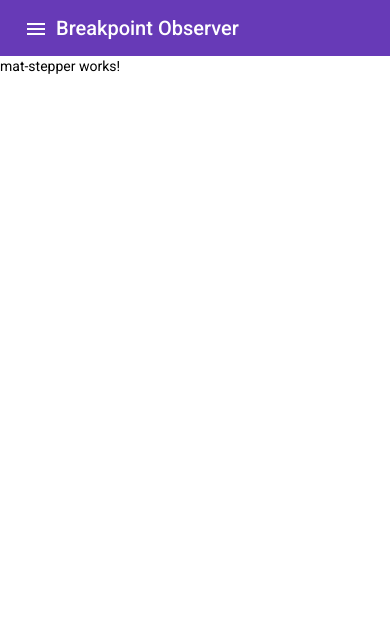
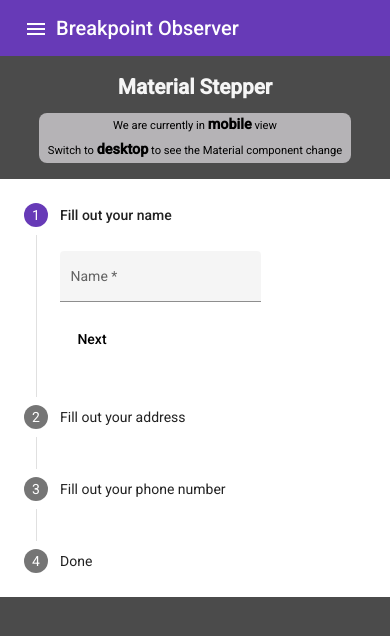
Before and after one commit to veloeditor/Angular-Breakpoint-Observer, an Angular app in the folder angular-breakpoint-observer/: page /stepper in a window 390 px wide. Shown: the top 636 px of the page. Built offline with nearby package versions, Linux system fonts and the light colour scheme.

Commit message:
added stepper code and can now show a horizontal to vertical layout depending on if you're in mobile or not

```diff
--- a/angular-breakpoint-observer/src/app/app.module.ts
+++ b/angular-breakpoint-observer/src/app/app.module.ts
@@ -10,6 +10,7 @@ import { HeaderComponent } from './components/header/header.component';
 import { HeaderMobileComponent } from './components/header-mobile/header-mobile.component';
 import { TableComponent } from './components/table/table.component';
 import { MatStepperComponent } from './components/mat-stepper/mat-stepper.component';
+import { FormsModule, ReactiveFormsModule } from '@angular/forms';
 
 @NgModule({
   declarations: [
@@ -25,7 +26,9 @@ import { MatStepperComponent } from './components/mat-stepper/mat-stepper.compon
     BrowserModule,
     AppRoutingModule,
     BrowserAnimationsModule,
-    MaterialModule
+    MaterialModule,
+    FormsModule,
+    ReactiveFormsModule
   ],
   providers: [],
   bootstrap: [AppComponent]
--- a/angular-breakpoint-observer/src/app/components/header-mobile/header-mobile.component.html
+++ b/angular-breakpoint-observer/src/app/components/header-mobile/header-mobile.component.html
@@ -9,8 +9,7 @@
   </button>
   <mat-menu #menu="matMenu">
     <button mat-menu-item><a routerLink="table">Material Table</a></button>
-    <button mat-menu-item>Contact Us</button>
-    <button mat-menu-item>Log Out</button>
+    <button mat-menu-item><a routerLink="stepper">Material Stepper</a></button>
   </mat-menu>
   <a routerLink="">Breakpoint Observer</a>
   <span class="example-spacer"></span>
--- a/angular-breakpoint-observer/src/app/components/mat-stepper/mat-stepper.component.html
+++ b/angular-breakpoint-observer/src/app/components/mat-stepper/mat-stepper.component.html
@@ -1 +1,69 @@
-<p>mat-stepper works!</p>
+<div class="wrapper-container">
+  <h1 class="table-title">Material Stepper</h1>
+  <h4 class="subtitle">
+    We are currently in <span>{{ isMobile ? "mobile" : "desktop" }}</span> view
+    <br />
+    Switch to <span>{{ !isMobile ? "mobile" : "desktop" }}</span> to see the
+    Material component change
+  </h4>
+
+  <mat-stepper [orientation]="(stepperOrientation | async)!">
+    <mat-step [stepControl]="firstFormGroup" label="Fill out your name">
+      <form [formGroup]="firstFormGroup">
+        <mat-form-field appearance="fill">
+          <mat-label>Name</mat-label>
+          <input
+            matInput
+            placeholder="Last name, First name"
+            formControlName="firstCtrl"
+            required
+          />
+        </mat-form-field>
+        <div>
+          <button mat-button type="button" matStepperNext>Next</button>
+        </div>
+      </form>
+    </mat-step>
+    <mat-step [stepControl]="secondFormGroup" label="Fill out your address">
+      <form [formGroup]="secondFormGroup">
+        <mat-form-field appearance="fill">
+          <mat-label>Address</mat-label>
+          <input
+            matInput
+            formControlName="secondCtrl"
+            placeholder="Ex. 1 Main St, New York, NY"
+            required
+          />
+        </mat-form-field>
+        <div>
+          <button type="button" mat-button matStepperPrevious>Back</button>
+          <button type="button" mat-button matStepperNext>Next</button>
+        </div>
+      </form>
+    </mat-step>
+    <mat-step [stepControl]="thirdFormGroup" label="Fill out your phone number">
+      <form [formGroup]="thirdFormGroup">
+        <mat-form-field appearance="fill">
+          <mat-label>Phone number</mat-label>
+          <input
+            matInput
+            formControlName="thirdCtrl"
+            placeholder="Ex. 12345678"
+            required
+          />
+        </mat-form-field>
+        <div>
+          <button type="button" mat-button matStepperPrevious>Back</button>
+          <button type="button" mat-button matStepperNext>Next</button>
+        </div>
+      </form>
+    </mat-step>
+    <mat-step>
+      <ng-template matStepLabel>Done</ng-template>
+      <p>You are now done.</p>
+      <div>
+        <button type="button" mat-button matStepperPrevious>Back</button>
+      </div>
+    </mat-step>
+  </mat-stepper>
+</div>
--- a/angular-breakpoint-observer/src/app/components/mat-stepper/mat-stepper.component.scss
+++ b/angular-breakpoint-observer/src/app/components/mat-stepper/mat-stepper.component.scss
@@ -0,0 +1,46 @@
+.wrapper-container {
+  height: calc(100vh - 64px);
+}
+
+.table-title {
+  padding-top: 15px;
+  text-align: center;
+  font-weight: 800;
+  padding-bottom: 0px;
+  margin-bottom: 10px;
+}
+
+.subtitle {
+  text-align: center;
+  background-color: rgb(181, 179, 182);
+  width: -moz-fit-content;
+  width: fit-content;
+  margin-left: auto;
+  margin-right: auto;
+  border-radius: 8px;
+  padding: 0 9px;
+
+  span {
+    font-weight: bold;
+    font-size: 1.1rem;
+  }
+}
+
+@media (max-width: 600px) {
+  .wrapper-container {
+    background-color: rgb(75, 75, 75);
+    height: calc(100vh - 56px);
+  }
+  .table-title {
+    font-size: 1.3rem;
+    color: whitesmoke;
+  }
+
+  .subtitle {
+    font-size: 0.7rem;
+
+    span {
+      font-size: 0.9rem;
+    }
+  }
+}
--- a/angular-breakpoint-observer/src/app/components/mat-stepper/mat-stepper.component.ts
+++ b/angular-breakpoint-observer/src/app/components/mat-stepper/mat-stepper.component.ts
@@ -1,7 +1,9 @@
 import { Component, OnInit } from '@angular/core';
 import { BreakpointObserver } from '@angular/cdk/layout';
 import { map, Observable } from 'rxjs';
-import { StepperOrientation } from '@angular/cdk/stepper';
+import { StepperOrientation } from '@angular/material/stepper';
+import { FormBuilder, Validators } from '@angular/forms';
+
 
 @Component({
   selector: 'app-mat-stepper',
@@ -9,16 +11,28 @@ import { StepperOrientation } from '@angular/cdk/stepper';
   styleUrls: ['./mat-stepper.component.scss']
 })
 export class MatStepperComponent implements OnInit {
+  firstFormGroup = this.fb.group({
+    firstCtrl: ['', Validators.required],
+  });
+  secondFormGroup = this.fb.group({
+    secondCtrl: ['', Validators.required],
+  });
+  thirdFormGroup = this.fb.group({
+    thirdCtrl: ['', Validators.required],
+  });
+
   stepperOrientation: Observable<StepperOrientation> | undefined;
+  isMobile: boolean = false;
 
-  constructor(private breakpointObserver: BreakpointObserver) { }
+  constructor(private breakpointObserver: BreakpointObserver, private fb: FormBuilder) { }
 
   ngOnInit(): void {
     this.stepperOrientation = this.breakpointObserver
       .observe('(max-width: 600px)')
-      .pipe(map(({ matches }) => (matches ? 'horizontal' : 'vertical')));
+      .pipe(map(({ matches }) => (matches ? 'vertical' : 'horizontal')));
 
-    console.log(this.stepperOrientation);
+    this.breakpointObserver.observe(['(max-width: 600px)']).subscribe(result => {
+      this.isMobile = result.matches;
+    });
   }
-
 }
--- a/angular-breakpoint-observer/src/app/components/table/table.component.html
+++ b/angular-breakpoint-observer/src/app/components/table/table.component.html
@@ -1,4 +1,4 @@
-<div class="table-container">
+<div class="wrapper-container">
   <h1 class="table-title">Material Table</h1>
   <h4 class="subtitle">
     We are currently in <span>{{ isMobile ? "mobile" : "desktop" }}</span> view
--- a/angular-breakpoint-observer/src/app/components/table/table.component.scss
+++ b/angular-breakpoint-observer/src/app/components/table/table.component.scss
@@ -2,7 +2,7 @@
   padding-top: 15px;
   text-align: center;
   font-weight: 800;
-  padding-bottom: 0px;
+  padding-bottom: 10px;
   margin-bottom: 0px;
 }
 
@@ -33,7 +33,7 @@ table {
 
 // we use media query to set the vertical orientation of the table
 @media (max-width: 600px) {
-  .table-container {
+  .wrapper-container {
     background-color: rgb(75, 75, 75);
   }
   .table-title {
```
Also changed, not shown: angular-breakpoint-observer/src/app/modules/material/material.module.ts (+5 -2 lines), angular-breakpoint-observer/src/styles.scss (+9 -3 lines).
